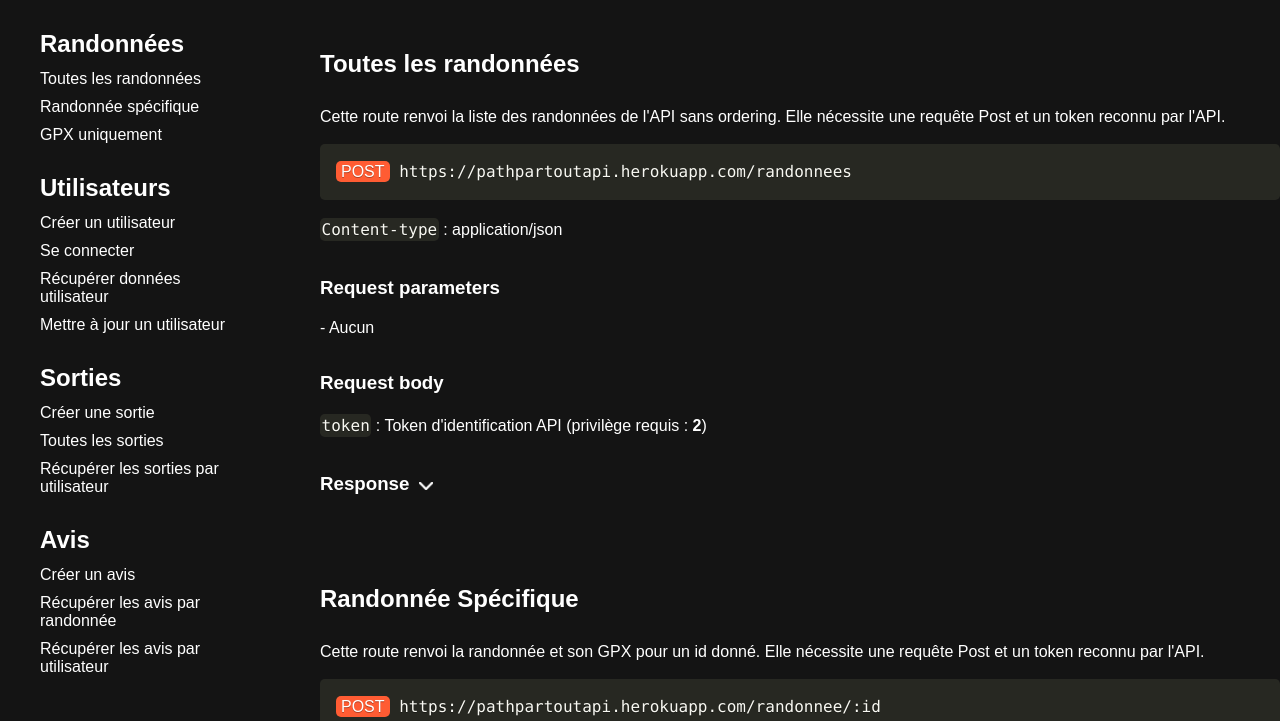
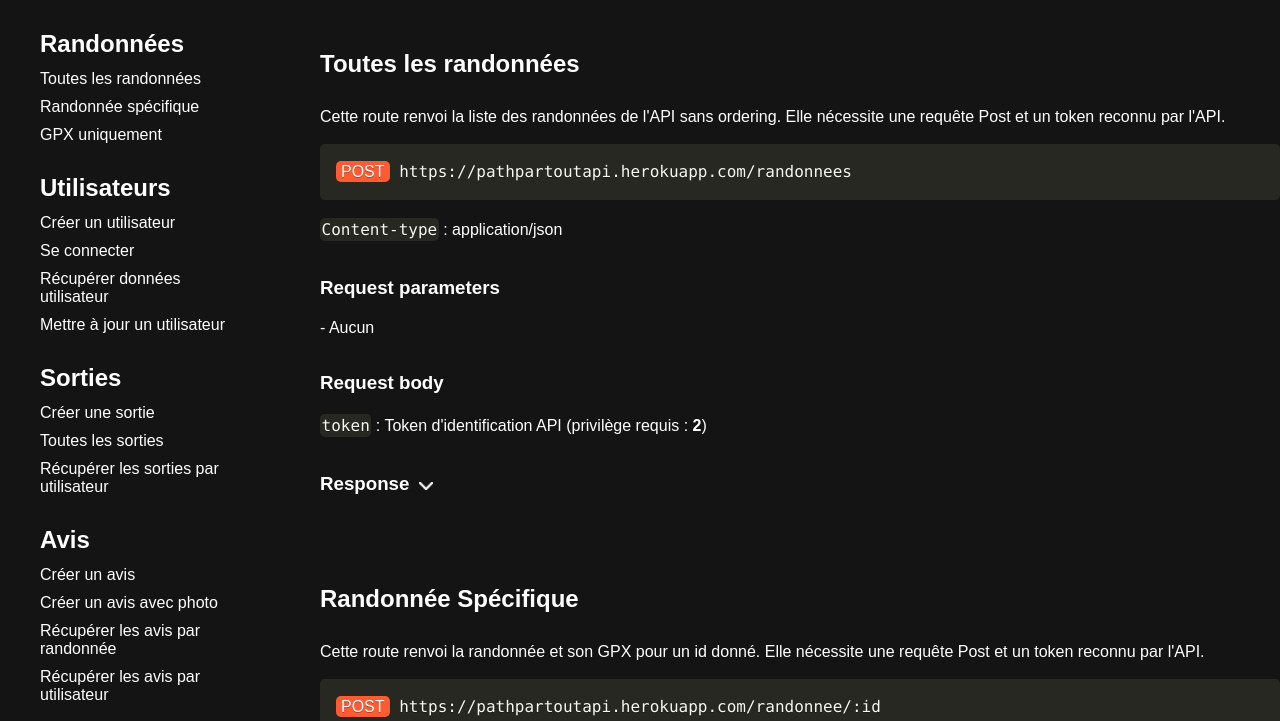
Before and after one commit to YoanRouleau/pathpartoutapi, a website: page doc/index.html in a window 1280 px wide. Shown: the part 70-791 px from the top of the page. Drawn offline with nearby package versions, Linux system fonts and the light colour scheme; a web font is replaced by a local one.

Commit message:
Avis: upload photo

```diff
--- a/doc/index.html
+++ b/doc/index.html
@@ -36,6 +36,7 @@
         <h2>Avis</h2>
         <ul>
           <li><a href="#create-avis">Créer un avis</a></li>
+          <li><a href="#create-avis-photo">Créer un avis avec photo</a></li>
           <li><a href="#all-avis-randonnee">Récupérer les avis par randonnée</a></li>
           <li><a href="#all-avis-user">Récupérer les avis par utilisateur</a></li>
         </ul>
```
